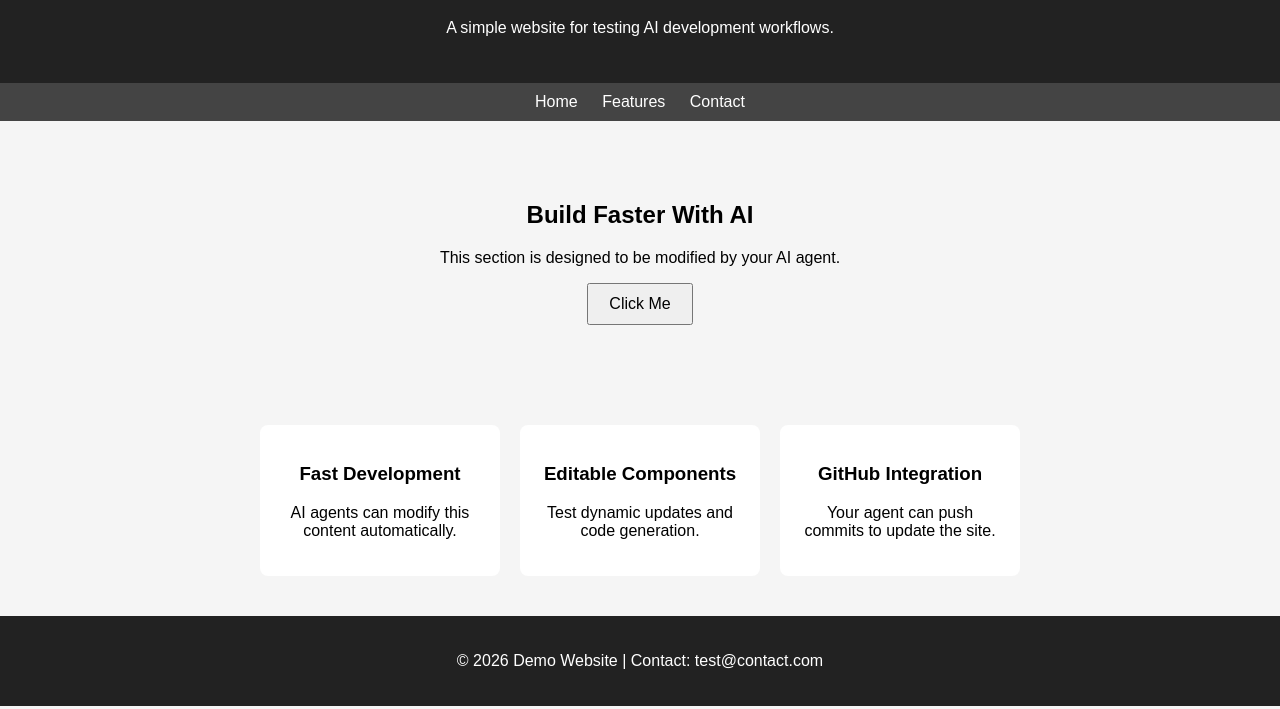
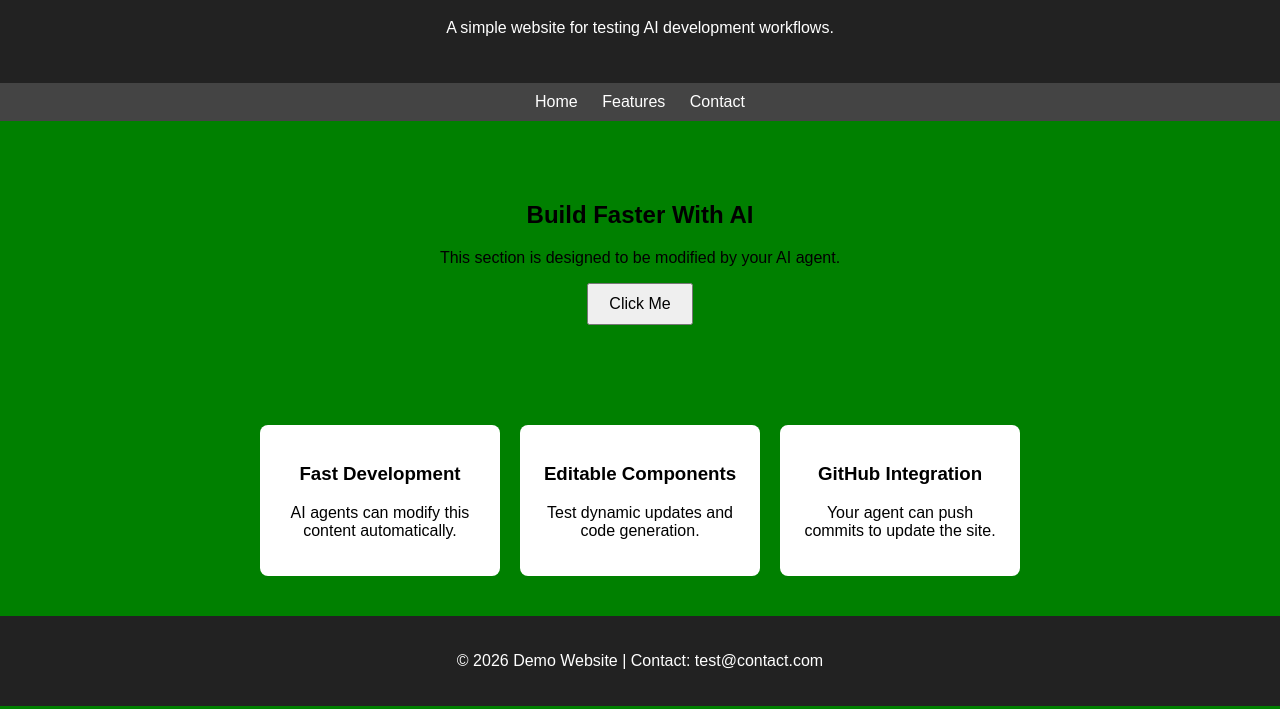
Before and after one commit to ritesh2004/agent-example-html-website, a plain HTML site: page index.html in a window 1280 px wide. Shown: the part 91-800 px from the top of the page. Drawn offline with Linux system fonts and the light colour scheme.

Commit message:
AI edit: Change the background to green

```diff
--- a/style.css
+++ b/style.css
@@ -1,7 +1,7 @@
 body {
 font-family: Arial, sans-serif;
 margin: 0;
-background: #f5f5f5;
+background: green;
 }
 
 header {
```
